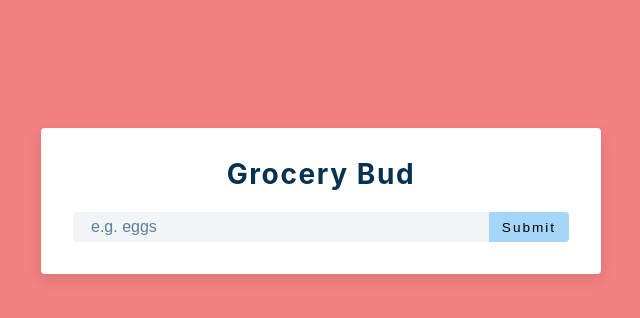
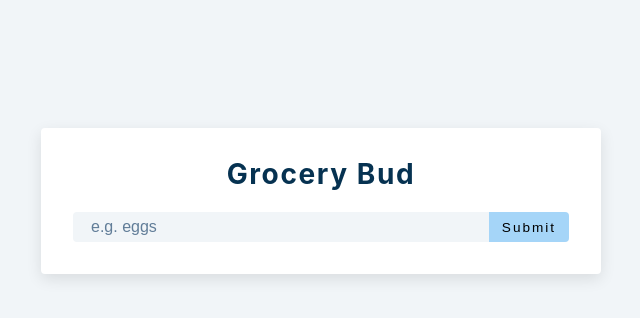
Before and after one commit to CatalinaFonn/grocery-react, a React (Create React App) app: page / in a window 1280 px wide. Shown: the top 318 px of the page, without its empty margins (319-959 px from the left). Built offline with nearby package versions, Linux system fonts and the light colour scheme.

Commit message:
back to normal bg

```diff
--- a/src/index.css
+++ b/src/index.css
@@ -60,8 +60,7 @@ Global Styles
 body {
   font-family: -apple-system, BlinkMacSystemFont, 'Segoe UI', Roboto, Oxygen,
     Ubuntu, Cantarell, 'Open Sans', 'Helvetica Neue', sans-serif;
-  /* background: var(--clr-grey-10); */
-  background: rgb(243, 129, 129);
+  background: var(--clr-grey-10);
   color: var(--clr-grey-1);
   line-height: 1.5;
   font-size: 0.875rem;
```
